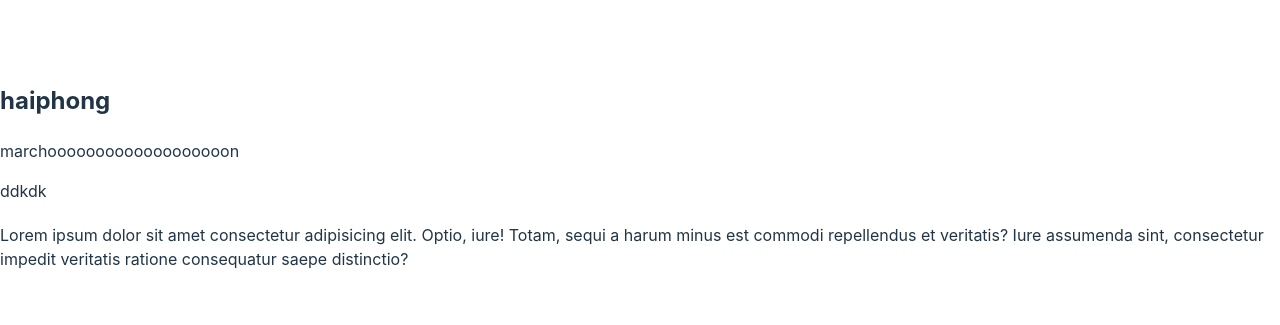
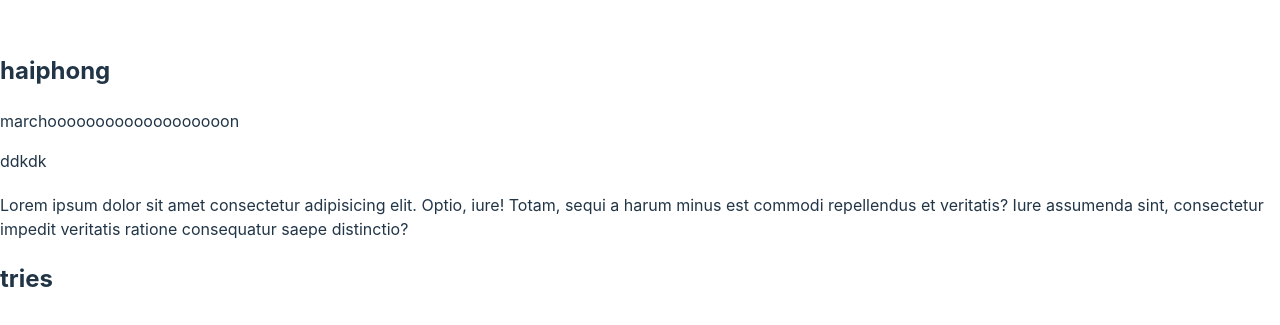
Before and after one commit to MethanBlun/codecademy_react, a React (Vite) app in the folder codecademy_react/: page / in a window 1280 px wide. Shown: the part 225-550 px from the top of the page. Built offline with nearby package versions, Linux system fonts and the light colour scheme.

Commit message:
is it wordk

```diff
--- a/codecademy_react/src/App.jsx
+++ b/codecademy_react/src/App.jsx
@@ -18,7 +18,9 @@ const App = () => {
       <p>marchooooooooooooooooooon</p>
       <p>ddkdk</p>
     </Article>
+
     <Article paragraph='Lorem ipsum dolor sit amet consectetur adipisicing elit. Optio, iure! Totam, sequi a harum minus est commodi repellendus et veritatis? Iure assumenda sint, consectetur impedit veritatis ratione consequatur saepe distinctio?'/>
+    <Article title='tries'/>
     </>
   )
 }
```
